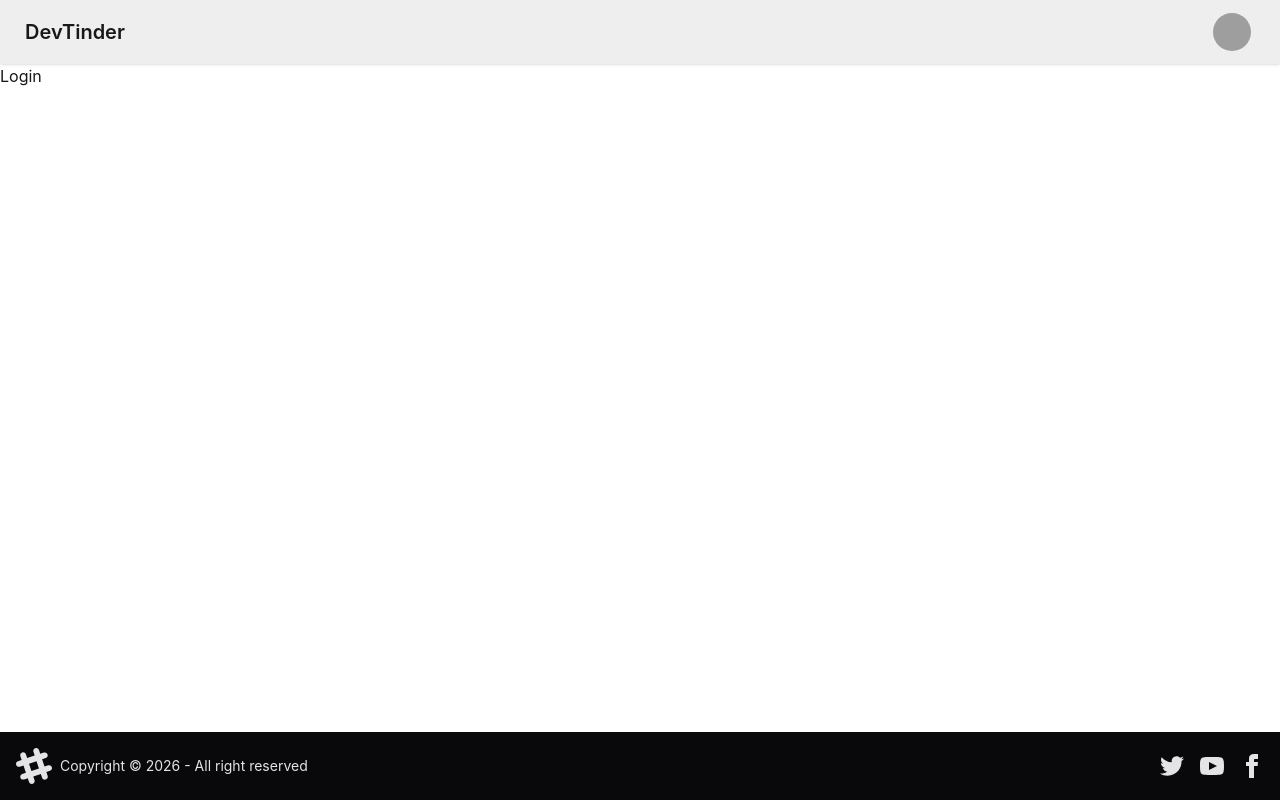
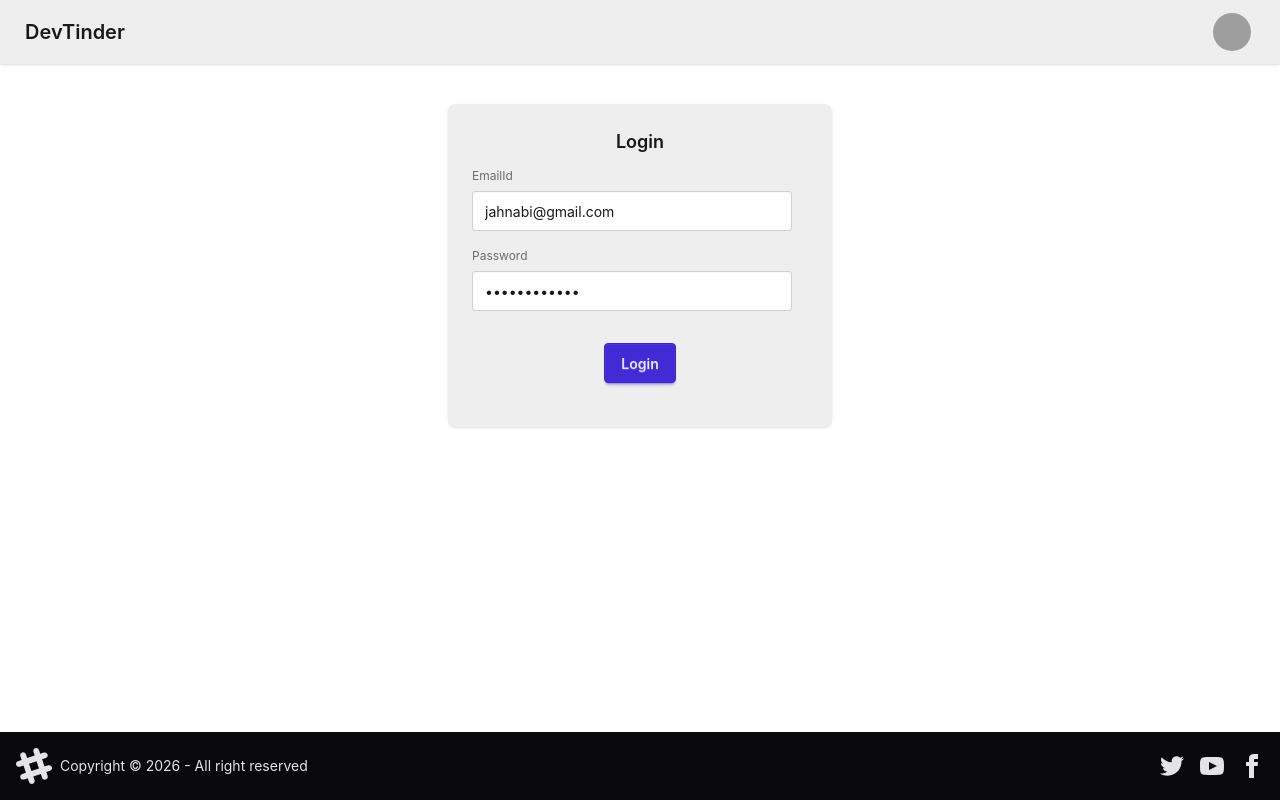
Before and after one commit to Jahnabi926/devTinder-frontend, a React (Vite) app: page /login in a window 1280 px wide. Built offline with nearby package versions, Linux system fonts and the light colour scheme; grey boxes are pictures that could not be loaded.

Commit message:
feat: login page with axios authentication

```diff
--- a/package.json
+++ b/package.json
@@ -11,6 +11,7 @@
   },
   "dependencies": {
     "@tailwindcss/vite": "^4.3.2",
+    "axios": "^1.18.1",
     "daisyui": "^5.6.16",
     "react": "^19.2.7",
     "react-dom": "^19.2.7",
--- a/src/Components/Login.jsx
+++ b/src/Components/Login.jsx
@@ -1,5 +1,70 @@
+import { useState } from "react";
+import axios from "axios";
+
 const Login = () => {
-  return <div>Login</div>;
+  const [emailId, setEmailId] = useState("jahnabi@gmail.com");
+  const [password, setPassword] = useState("Jahnabi@1010");
+
+  const handleLogin = async () => {
+    try {
+      const res = await axios.post(
+        "http://localhost:7777/login",
+        {
+          emailId,
+          password,
+        },
+        { withCredentials: true },
+      );
+      console.log("User logged in:", res.data);
+    } catch (error) {
+      console.log("Login failed - ERROR : ", error.message);
+    }
+  };
+  return (
+    <div className="flex justify-center my-10">
+      <div className="card bg-base-300 w-96 shadow-sm hover:shadow-xl hover:-translate-y-1 transition-all duration-300">
+        <div className="card-body">
+          <h2 className="card-title justify-center">Login</h2>
+          <fieldset className="fieldset">
+            <label className="label" htmlFor="email">
+              EmailId
+            </label>
+            <input
+              type="text"
+              id="email"
+              className="input"
+              value={emailId}
+              onChange={(e) => {
+                console.log("Email typed:", e.target.value);
+                setEmailId(e.target.value);
+              }}
+            />
+          </fieldset>
+          <fieldset className="fieldset">
+            <label className="label" htmlFor="password">
+              Password
+            </label>
+            <input
+              type="password"
+              id="password"
+              className="input"
+              value={password}
+              onChange={(e) => {
+                console.log("Password typed:", e.target.value);
+                setPassword(e.target.value);
+              }}
+            />
+          </fieldset>
+
+          <div className="card-actions justify-center my-5">
+            <button className="btn btn-primary" onClick={handleLogin}>
+              Login
+            </button>
+          </div>
+        </div>
+      </div>
+    </div>
+  );
 };
 
 export default Login;
```
Also changed, not shown: 2 other files (tests, documents, lock files or other folders).
